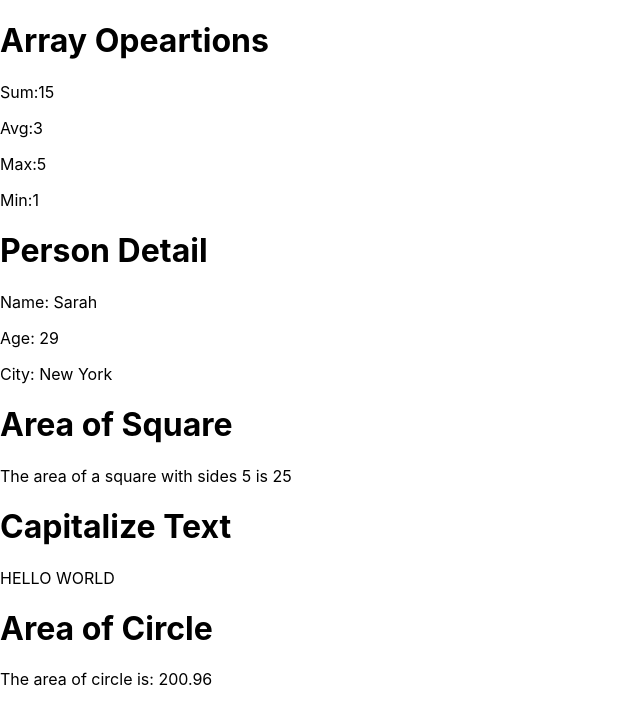
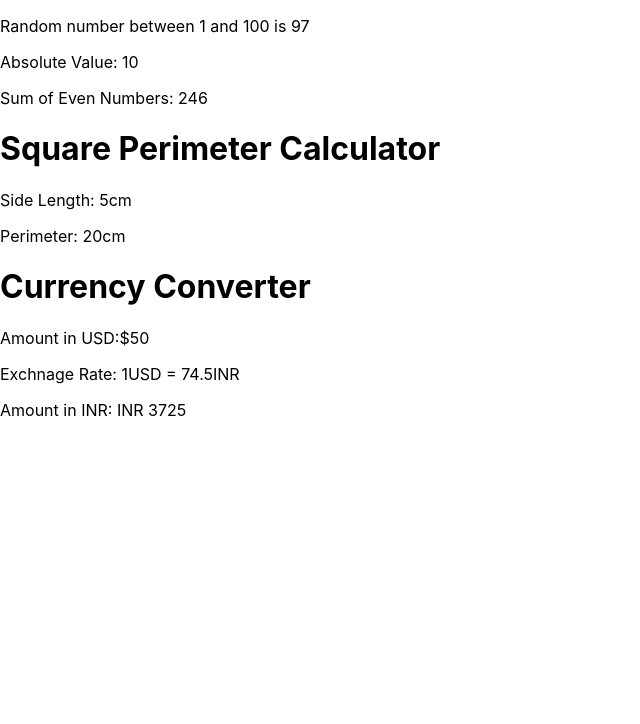
Before and after one commit to sourav7274/NeogP, a React (Create React App) app in the folder CW/test1/: page / in a window 1280 px wide. Shown: the top 724 px of the page, without its empty margins (0-640 px from the left). Built offline with nearby package versions, Linux system fonts and the light colour scheme.

Commit message:
IR1.5_HW2

```diff
--- a/CW/test1/src/App.js
+++ b/CW/test1/src/App.js
@@ -1,95 +1,59 @@
 
 import './App.css';
 
-const ArrCal = () => {
-  const numbers = [1, 2, 3, 4, 5];
-  const sum = numbers.reduce((acc,curr) =>{
-    acc+=curr
-    return acc
-  } ,0)
-  const avg = sum/numbers.length
-  const max = numbers.reduce((acc,curr) =>{
-    if(curr>acc)
+const Rnum = () =>{
+  let a = Math.floor(Math.random()*100)+1
+  return <p>Random number between 1 and 100 is {a}</p>
+}
+
+const AbsVal = () =>{
+  const number = -10
+  return <p>Absolute Value: {Math.abs(number)}</p>
+}
+
+const SumE = () => {
+  const numbers = [1, 2, 3, 4, 5, 6, 7]
+  const sum = numbers.filter(n => {
+    let sum = 0
+    if(n%2===0)
       {
-        acc=curr
+        sum+=n
       }
-    return acc
-  },numbers[0])
-  const min = numbers.reduce((acc,curr) =>{
-    if(curr<acc)
-      {
-        acc=curr
-      }
-    return acc
-  },numbers[0])
+    return sum
+  })
+  return <p>Sum of Even Numbers: {sum}</p>
+}
+
+const Psq = () => {
+  const side = 5
   return(
     <div>
-        <h1>Array Opeartions</h1>
-        <p>Sum:{sum}</p>
-        <p>Avg:{avg}</p>
-        <p>Max:{max}</p>
-        <p>Min:{min}</p>
-    </div>
-  )
-}
-const person = {
-
-  name: "Sarah",
-
-  age: 28,
-
-  city: "New York",
-
-};
-const ObjectManipulation = ({person}) =>{
-    person.age=29
-    return(
-      <div>
-        <h1>Person Detail</h1>
-        <p>Name: {person.name}</p>
-        <p>Age: {person.age}</p>
-        <p>City: {person.city}</p>
-      </div>
-    )
-}
-
-const SquareArea= () => {
-  const sides = 5
-  return (
-    <div>
-      <h1>Area of Square</h1>
-      <p>The area of a square with sides {sides} is {sides*sides}</p>
+      <h1>Square Perimeter Calculator</h1>
+      <p>Side Length: {side}cm</p>
+      <p>Perimeter: {side*4}cm</p>
     </div>
   )
 }
 
-const Capitalist = () => {
-  const word = "hello world"
+const Convert =() =>{
+  const amount = 50
   return(
     <div>
-      <h1>Capitalize Text</h1>
-      <p>{word.toUpperCase()}</p>
-    </div>
-  )
-}
-
-const AreaC = () => {
-  const r = 8
-  return(
-    <div>
-      <h1>Area of Circle</h1>
-      <p>The area of circle is: {3.14*r*r}</p>
+      <h1>Currency Converter</h1>
+      <p>Amount in USD:${amount} </p>
+      <p>Exchnage Rate: 1USD = 74.5INR </p>
+      <p>Amount in INR: INR {amount*74.5}</p>
     </div>
   )
 }
 function App() {
   return (
     <div>
-      <ArrCal />
-      <ObjectManipulation person={person} />
-      <SquareArea />
-      <Capitalist />
-      <AreaC />
+      <Rnum />
+      <AbsVal/>
+      <SumE />
+      <Psq />
+      <Convert />
     </div>
   );
 }
```
